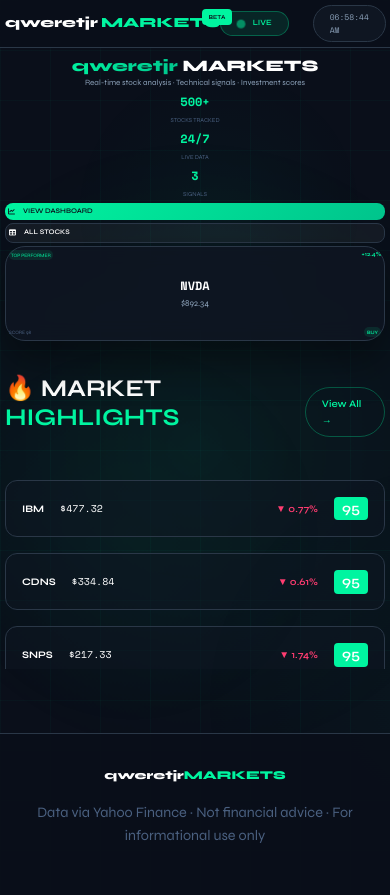
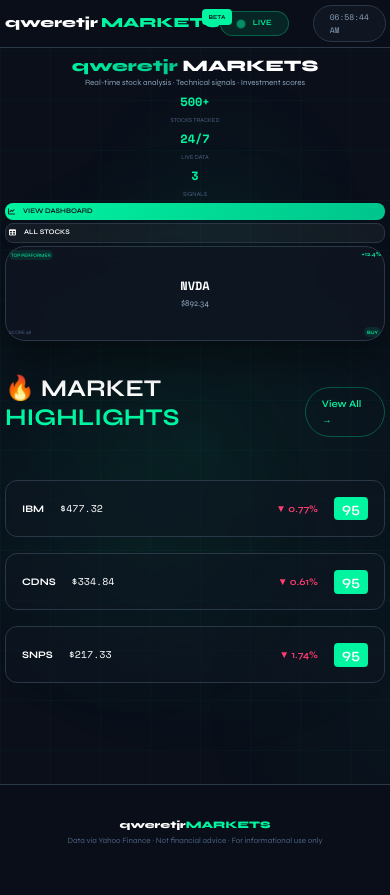
Before and after one commit to rencepascua4-cyber/qweretjr, a Flask app: page / in a window 390 px wide. Run offline with Flask 3, Linux system fonts and the light colour scheme.

Commit message:
Update main.css

```diff
--- a/static/css/main.css
+++ b/static/css/main.css
@@ -2354,3 +2354,31 @@ h6 { font-size: 1rem; }
         pointer-events: none !important;
     }
 }
+/* ===== FINAL CLEAN MOBILE VIEW ===== */
+@media (max-width: 768px) {
+    /* Hide footer links completely */
+    .footer-links,
+    .footer-links a,
+    .footer-links *,
+    div[class*="footer-links"],
+    .footer-links-container,
+    .footer .links,
+    footer .links {
+        display: none !important;
+    }
+
+    /* Make footer clean like first picture */
+    .footer-content {
+        padding-bottom: 10px !important;
+    }
+
+    .footer-disclaimer {
+        margin-bottom: 5px !important;
+        font-size: 8px !important;
+    }
+
+    .footer-logo {
+        margin-bottom: 2px !important;
+        font-size: 10px !important;
+    }
+}
```
